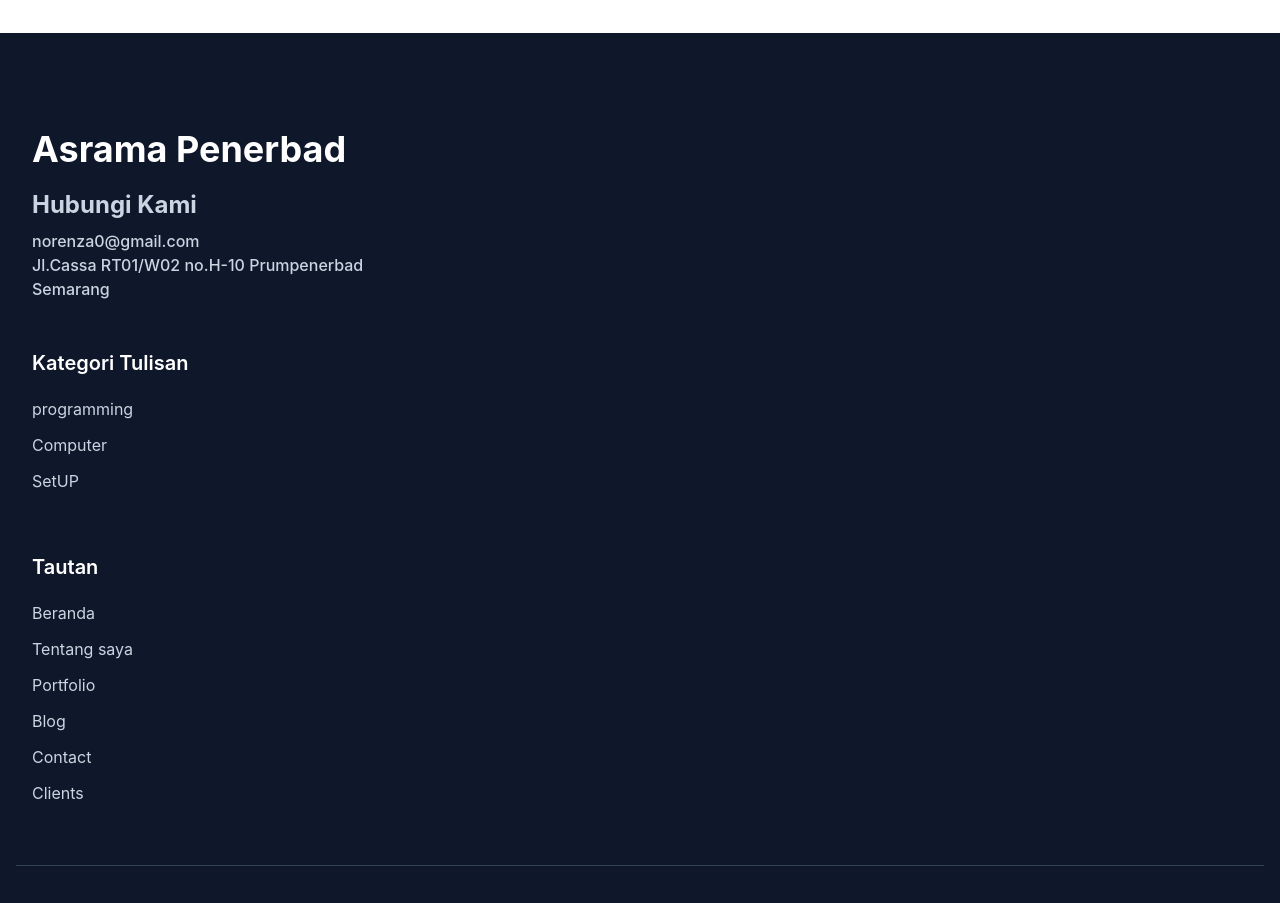
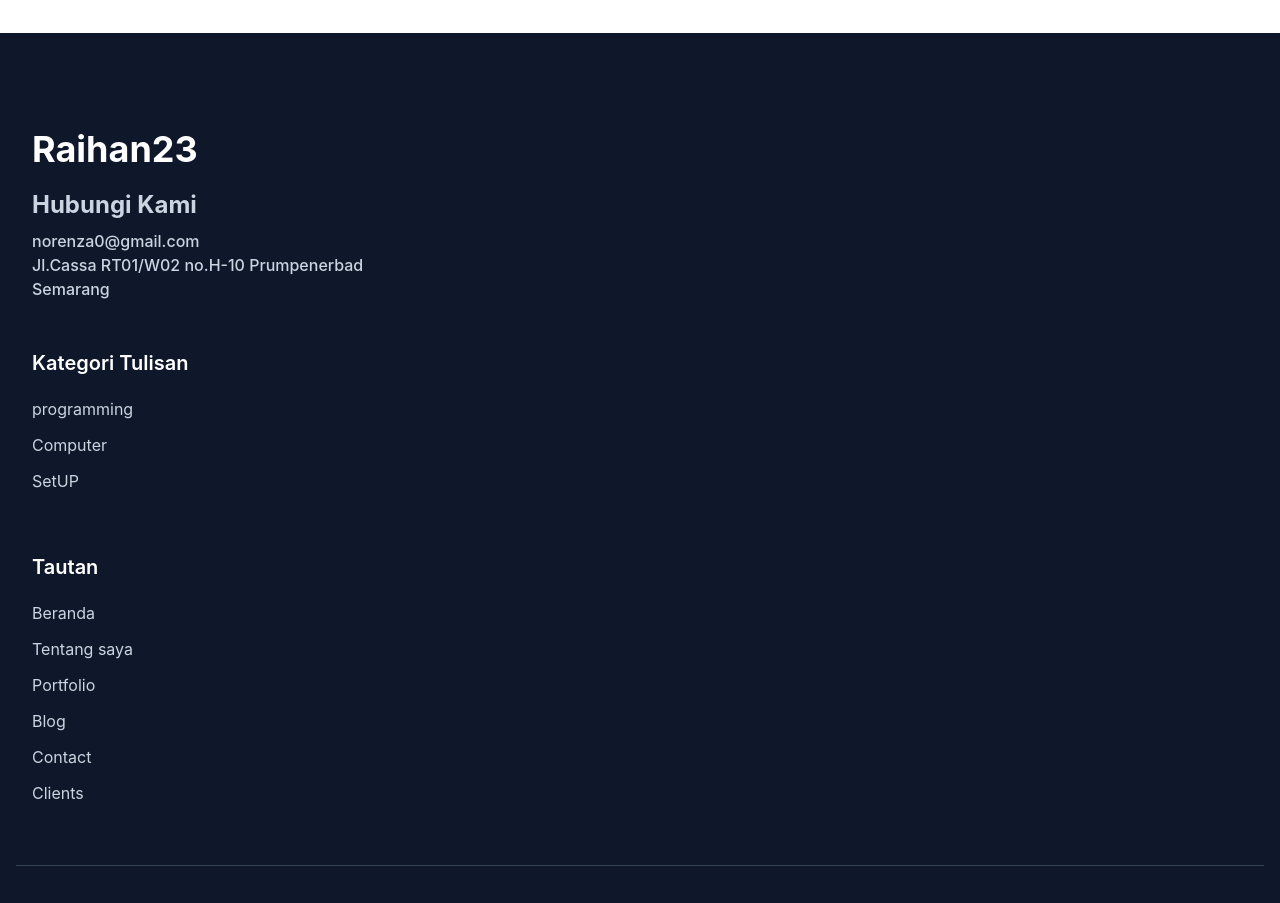
Before and after one commit to Raihan02302/PortfolioRaihan23, a website: page index.html in a window 1280 px wide. Shown: the part 5140-6043 px from the top of the page. Drawn offline with Linux system fonts and the light colour scheme.

Commit message:
Update index.html

```diff
--- a/index.html
+++ b/index.html
@@ -284,7 +284,7 @@
         <div class="container">
             <div class="flex flex-wrap">
                 <div class="w-full px-4 mb-12 text-slate-300 font-medium md:w-1/3">
-                    <h2 class="font-bold text-4xl text-white mb-5">Asrama Penerbad</h2>
+                    <h2 class="font-bold text-4xl text-white mb-5">Raihan23</h2>
                     <h3 class="font-bold text-2xl mb-2">Hubungi Kami</h3>
                     <p>norenza0@gmail.com</p>
                     <P>Jl.Cassa RT01/W02 no.H-10 Prumpenerbad</P>
```
